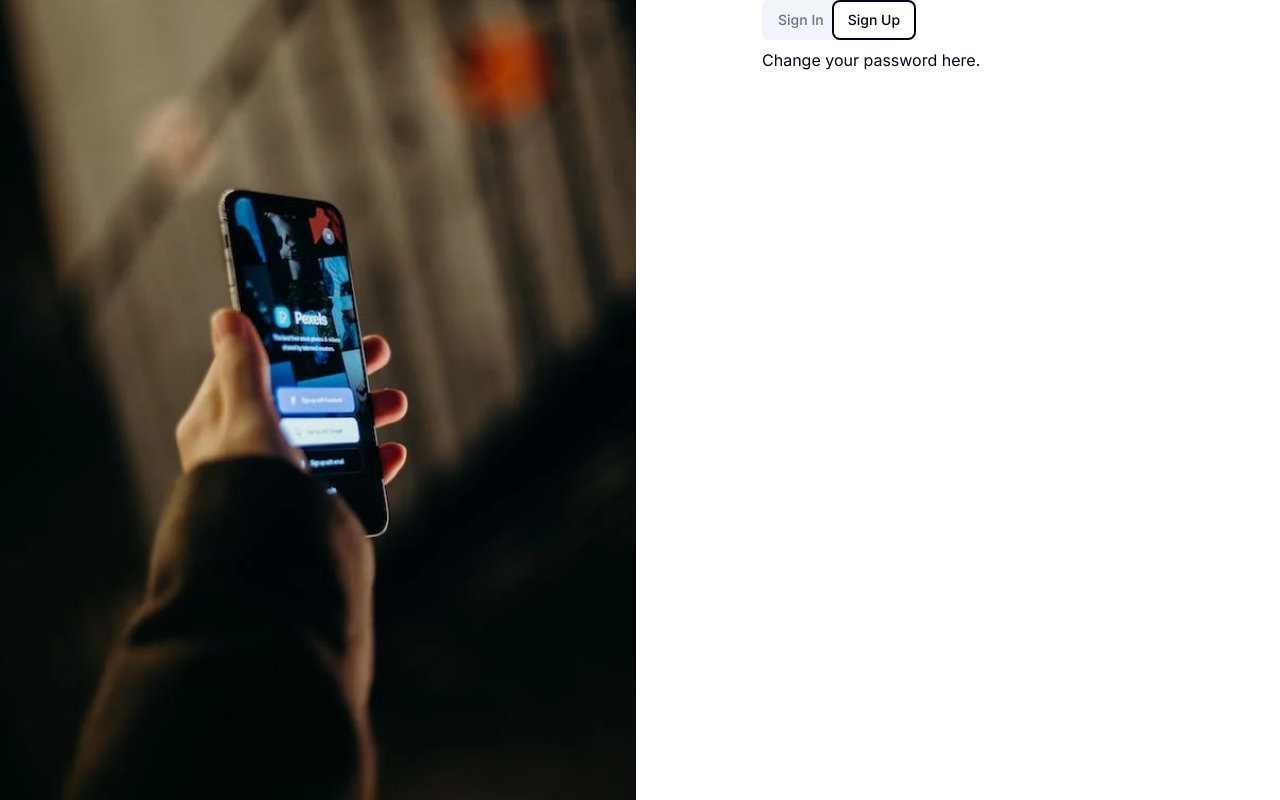
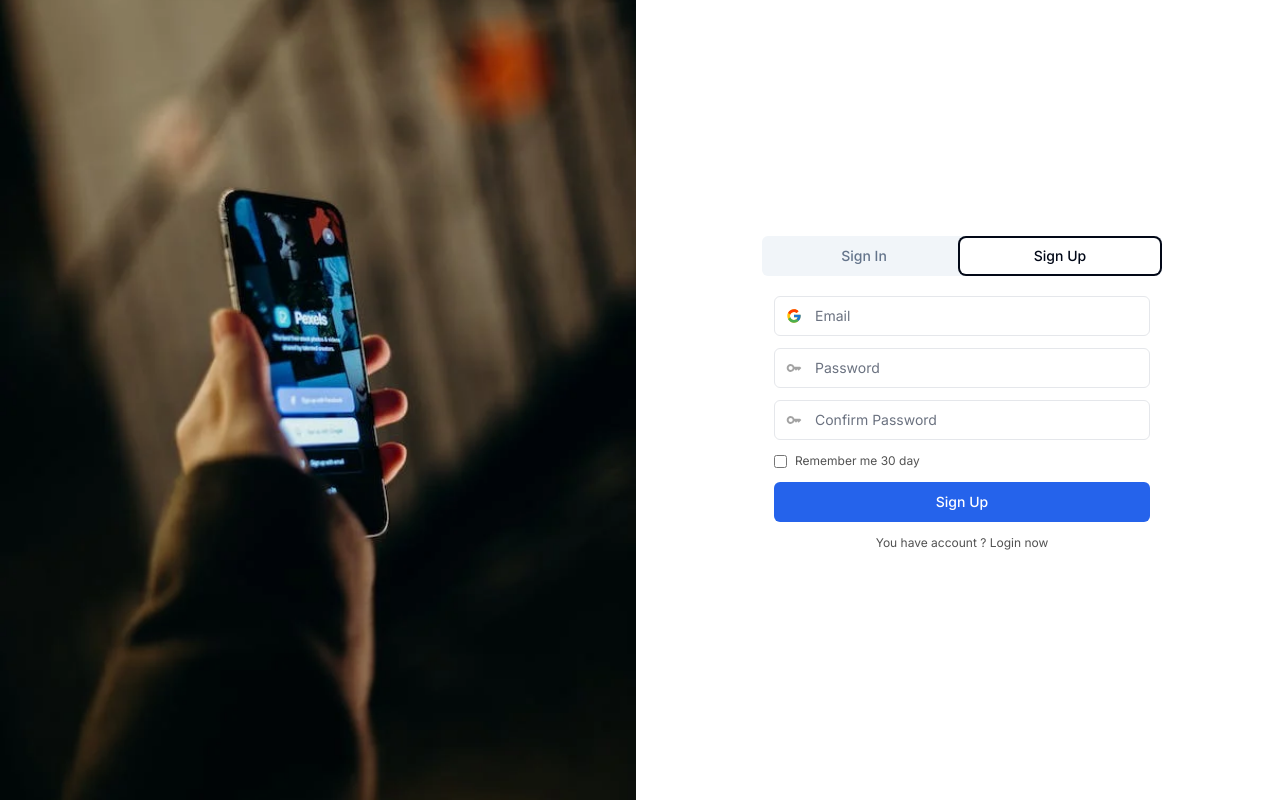
Before and after one commit to hlinh171038/basic-next-14, a Next.js app: page /login in a window 1280 px wide. Both pictures are taken after a click on the tab "Sign Up". Built offline with nearby package versions, Linux system fonts and the light colour scheme.

Commit message:
2.1 set up postgrest/ pass email props

```diff
--- a/app/login/page.tsx
+++ b/app/login/page.tsx
@@ -2,11 +2,16 @@
 import Image from "next/image"
 import { Tabs, TabsContent, TabsList, TabsTrigger } from "@/components/ui/tabs"
 import Input from "@/components/input"
-import { useCallback } from "react"
-import { KeyIcon } from "lucide-react"
+import { useCallback, useState } from "react"
+
+
+import { MdOutlineKey } from "react-icons/md";
 import { FcGoogle } from "react-icons/fc"
+import { Button } from "@/components/ui/button"
 
 const Login = () =>{
+    const [email,setEmail] = useState('');
+    const [password,setPassword] = useState('');
 
     const handleOnChange = () =>{
 
@@ -27,14 +32,44 @@ const Login = () =>{
                     quality={100}
                 />
             </div>
-            <div className="w-full h-full flex justify-center">
+            <div className="w-full h-full flex justify-center items-center">
                 <Tabs defaultValue="account" className="w-[400px]">
-                    <TabsList>
-                        <TabsTrigger value="account">Sign In</TabsTrigger>
-                        <TabsTrigger value="password">Sign Up</TabsTrigger>
+                    <TabsList className="w-full ">
+                        <TabsTrigger value="account" className="w-full">Sign In</TabsTrigger>
+                        <TabsTrigger value="password" className="w-full">Sign Up</TabsTrigger>
                     </TabsList>
-                    <TabsContent value="account" className="bg-neutral-100">
-                        <div>
+                    <TabsContent value="account" className="bg-neutral-100 rounded-md">
+                        <div className="p-3">
+                            <Input
+                                type="text"
+                                placeholder="Email"
+                                value={email}
+                                required={true}
+                                onChange={(e:any)=>setEmail(e.target.value)}
+                                icon={FcGoogle}
+
+                            />
+                            <Input
+                                type="password"
+                                placeholder="Password"
+                                value=""
+                                required={true}
+                                onChange={()=>{}}
+                                icon ={MdOutlineKey}
+                            />
+                            <div className="flex items-center text-neutral-600 text-[12px] gap-2">
+                                <input type="checkbox" />
+                                <p>Remember me 30 day</p>
+                            </div>
+                            <Button variant="primary" className="w-full mt-3">Login</Button>
+                            <div className="w-full flex items-center justify-center mt-3">
+                                <p className="text-neutral-600 text-[12px]">Dont have account ? Registry now</p>
+                            </div>
+                        </div>
+
+                    </TabsContent>
+                    <TabsContent value="password">
+                    <div className="p-3">
                             <Input
                                 type="text"
                                 placeholder="Email"
@@ -42,10 +77,34 @@ const Login = () =>{
                                 required={true}
                                 onChange={()=>{}}
                                 icon={FcGoogle}
+
                             />
+                            <Input
+                                type="password"
+                                placeholder="Password"
+                                value=""
+                                required={true}
+                                onChange={()=>{}}
+                                icon ={MdOutlineKey}
+                            />
+                            <Input
+                                type="password"
+                                placeholder="Confirm Password"
+                                value=""
+                                required={true}
+                                onChange={()=>{}}
+                                icon ={MdOutlineKey}
+                            />
+                            <div className="flex items-center text-neutral-600 text-[12px] gap-2">
+                                <input type="checkbox" />
+                                <p>Remember me 30 day</p>
+                            </div>
+                            <Button variant="primary" className="w-full mt-3">Sign Up</Button>
+                            <div className="w-full flex items-center justify-center mt-3">
+                                <p className="text-neutral-600 text-[12px]">You have account ? Login now</p>
+                            </div>
                         </div>
                     </TabsContent>
-                    <TabsContent value="password">Change your password here.</TabsContent>
                 </Tabs>
 
             </div>
--- a/components/input.tsx
+++ b/components/input.tsx
@@ -3,15 +3,17 @@
 import { useCallback } from "react"
 import {IconType} from 'react-icons/lib'
 import { Key, KeyIcon } from "lucide-react"
+import { cn } from "@/lib/utils"
 
 
 interface InputProps {
     type: string,
     placeholder?: string,
     value: string,
-    onChange: () =>void,
+    onChange: (e:any) =>void,
     required?: boolean,
-    icon: IconType
+    icon: IconType,
+
 }
 
 const Input = ({
@@ -32,7 +34,7 @@ const Input = ({
                 value={value}
                 onChange={onChange}
                 required={required}
-                className="peer block w-full rounded-md border border-gray-200 py-[9px] pl-10 text-sm  placeholder:text-gray-500 transition-all focus:outline-blue-600  "
+                className="peer block w-full rounded-md border border-gray-200 py-[9px] pl-10 text-sm  placeholder:text-gray-500 transition-all focus:outline-blue-600  mb-3"
               />
             <Icon className="pointer-events-none absolute top-[30%] left-3 w-4 h-4 text-neutral-400 peer-focus:text-neutral-900"/>
         </div>
--- a/components/ui/button.tsx
+++ b/components/ui/button.tsx
@@ -18,6 +18,7 @@ const buttonVariants = cva(
           "bg-secondary text-secondary-foreground hover:bg-secondary/80",
         ghost: "hover:bg-accent hover:text-accent-foreground",
         link: "text-primary underline-offset-4 hover:underline",
+        primary: "text-white bg-blue-600 rounded-md hover:bg-blue-400"
       },
       size: {
         default: "h-10 px-4 py-2",
--- a/package.json
+++ b/package.json
@@ -11,6 +11,7 @@
   "dependencies": {
     "@radix-ui/react-slot": "^1.0.2",
     "@radix-ui/react-tabs": "^1.0.4",
+    "@vercel/postgres": "^0.5.1",
     "class-variance-authority": "^0.7.0",
     "clsx": "^2.1.0",
     "lucide-react": "^0.303.0",
```
Also changed, not shown: 2 other files (tests, documents, lock files or other folders).
